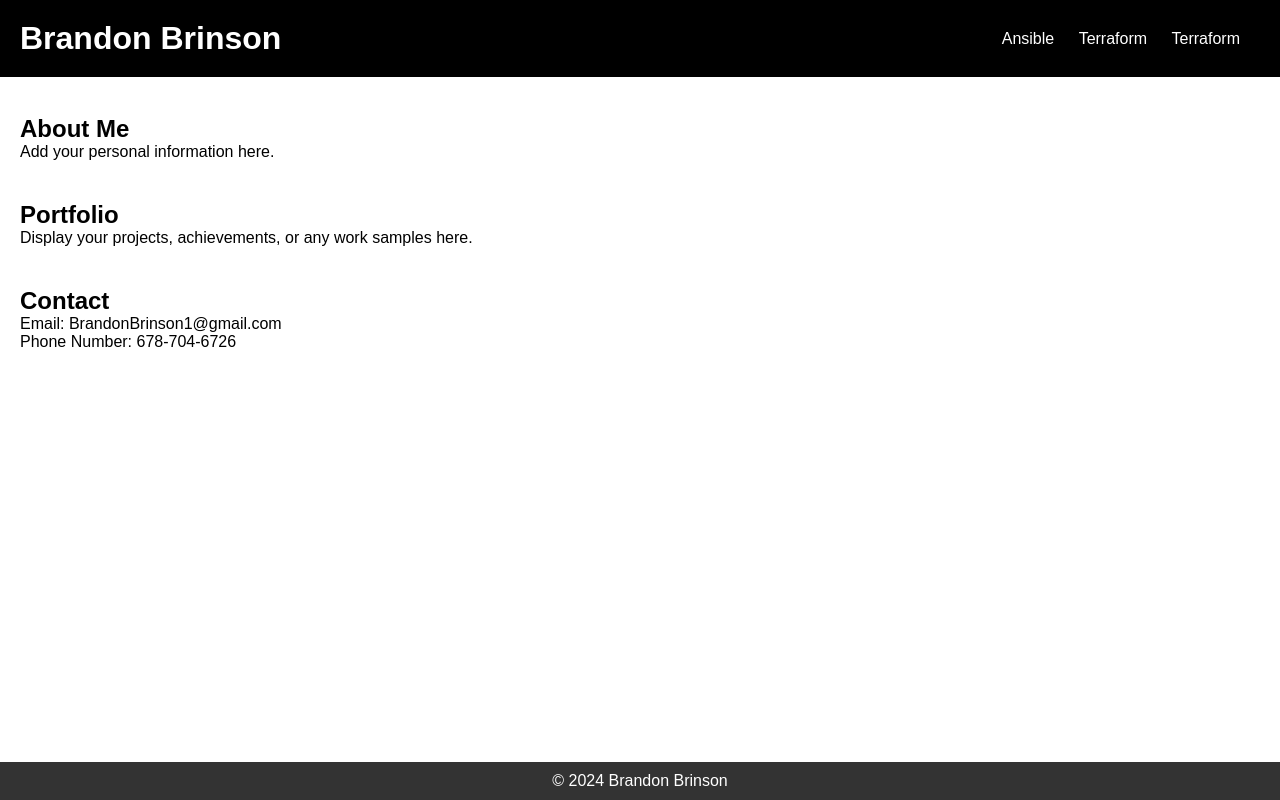
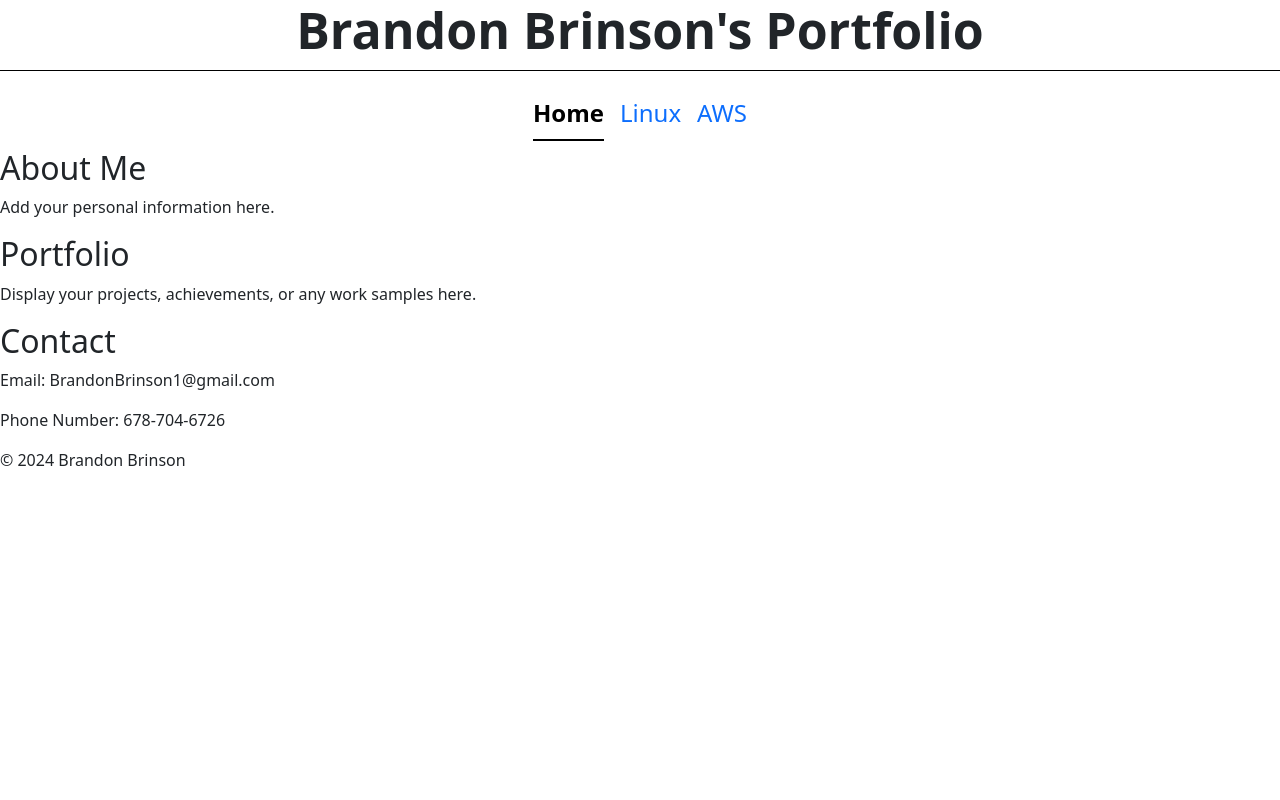
Before and after one commit to Bpbrinson/Portfolio, a plain HTML site: page index.html in a window 1280 px wide. Drawn offline with nearby package versions, Linux system fonts and the light colour scheme.

Commit message:
Base Setup

```diff
--- a/index.html
+++ b/index.html
@@ -4,25 +4,26 @@
     <meta charset="UTF-8" />
     <meta name="viewport" content="width=device-width, initial-scale=1.0" />
     <title>Brandon Brinson - Personal Website</title>
+    <link href="https://cdn.jsdelivr.net/npm/bootstrap@5.3.3/dist/css/bootstrap.min.css" rel="stylesheet" integrity="sha384-QWTKZyjpPEjISv5WaRU9OFeRpok6YctnYmDr5pNlyT2bRjXh0JMhjY6hW+ALEwIH" crossorigin="anonymous">
     <link rel="stylesheet" href="style.css" />
   </head>
   <body>
     <header>
-      <h1>Brandon Brinson</h1>
-      <nav class="nav">
-        <ul>
-          <li><a href="ansible.html">Ansible</a></li>
-          <li><a href="terraform.html">Terraform</a></li>
-          <li><a href="powershell.html">Terraform</a></li>
-        </ul>
-      </nav>
+      <h1 id="title">Brandon Brinson's Portfolio</h1>
+      <div class="navbar">
+      <ul class="nav nav-underline">
+        <li class="nav-item">
+          <a class="nav-link active" aria-current="page" href="#">Home</a>
+        </li>
+        <li class="nav-item">
+          <a class="nav-link" href="linux.html">Linux</a>
+        </li>
+        <li class="nav-item">
+          <a class="nav-link" href="#">AWS</a>
+        </li>
+      </ul>
+      </div>
     </header>
-    <nav class="secondary-nav">
-      <ul>
-        <li><a href="ansible.html">Ansible</a></li>
-        <li><a href="terraform.html">Terraform</a></li>
-      </ul>
-    </nav>
 
     <section id="about">
       <h2>About Me</h2>
--- a/style.css
+++ b/style.css
@@ -1,55 +1,13 @@
-/* Reset default margin and padding */
-body,
-h1,
-h2,
-p,
-ul,
-li {
-  margin: 0;
-  padding: 0;
+#title {
+  text-align: center;
+  font-size: 50px;
+  font-weight: bold;
+  padding-bottom: 10px;
+  border-bottom: 1px solid black;
 }
 
-body {
-  font-family: Arial, sans-serif;
+.navbar {
+  display: flex;
+  justify-content: center;
+  font-size: x-large;
 }
-
-header {
-  background-color: #000;
-  color: #fff;
-  padding: 20px;
-  display: flex;
-  justify-content: space-between;
-  align-items: center;
-}
-
-header h1 {
-  margin: 0;
-}
-
-nav ul {
-  list-style-type: none;
-}
-
-nav ul li {
-  display: inline;
-  margin-right: 20px;
-}
-
-nav ul li a {
-  color: #fff;
-  text-decoration: none;
-}
-
-section {
-  padding: 20px;
-}
-
-footer {
-  background-color: #333;
-  color: #fff;
-  text-align: center;
-  padding: 10px 0;
-  position: fixed;
-  bottom: 0;
-  width: 100%;
-}
```
Also changed, not shown: AWS.html (renamed from powershell.html, +15 -8 lines), linux.html (renamed from ansible.html, +15 -8 lines), terraform.html (deleted, +0 -43 lines).
